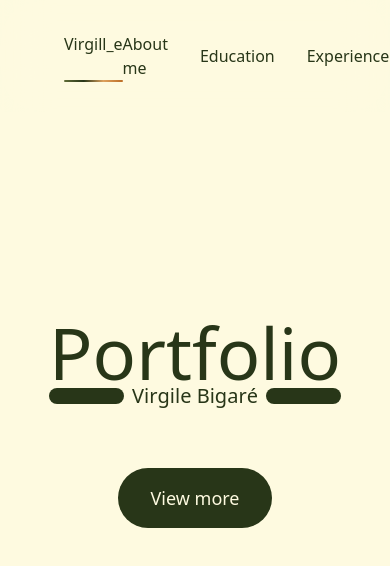
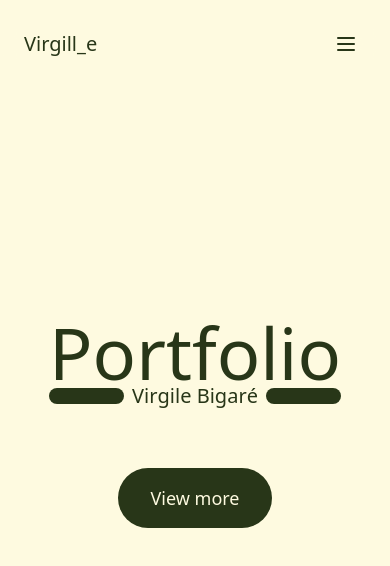
Before and after one commit to virgill-e/portfolio, a Nuxt app: page / in a window 390 px wide. Shown: the top 566 px of the page. Built offline with nearby package versions, Linux system fonts and the light colour scheme; a web font is replaced by a local one.

Commit message:
fix hauteur projectSection

```diff
--- a/components/layout/Navbar.vue
+++ b/components/layout/Navbar.vue
@@ -1,16 +1,21 @@
 <template>
-    <nav ref="navRef" class="fixed top-0 left-0 right-0 z-50 flex justify-between px-16 py-8 bg-custom-cream/60 backdrop-blur-xl text-custom-forest font-bagel md:text-xl transition-all duration-300">
+    <nav
+        ref="navRef"
+        class="fixed top-0 left-0 right-0 z-[9999] flex justify-between items-center px-6 md:px-16 transition-all duration-300 font-bagel md:text-xl text-custom-forest backdrop-blur-xl"
+        :class="isScrolled ? 'bg-custom-cream shadow-md py-4 md:py-6' : 'bg-custom-cream/80 md:bg-custom-cream/60 py-6 md:py-8'"
+        style="transform: translateZ(0); will-change: transform; -webkit-transform: translateZ(0);"
+    >
         <!-- Hero / Title Link -->
         <a
             @click.prevent="scrollTo('hero')"
             ref="heroLinkRef"
-            class="cursor-pointer relative z-10 hover:opacity-80 transition-opacity"
+            class="cursor-pointer relative z-50 hover:opacity-80 transition-opacity text-xl md:text-2xl"
         >
             Virgill_e
         </a>
 
-        <!-- Navigation Links -->
-        <ul class="flex gap-8 items-center relative z-10">
+        <!-- Desktop Navigation Links -->
+        <ul class="hidden md:flex gap-8 items-center relative z-10">
             <li v-for="item in navItems" :key="item.id">
                 <a
                     @click.prevent="scrollTo(item.id)"
@@ -22,12 +27,51 @@
             </li>
         </ul>
 
-        <!-- Moving Underline -->
+        <!-- Desktop Moving Underline (Hidden on Mobile) -->
         <div
             ref="underlineRef"
-            class="absolute bottom-[30px] h-[2px] pointer-events-none rounded-full"
+            class="hidden md:block absolute bottom-[30px] h-[2px] pointer-events-none rounded-full transition-all duration-300"
             style="background: linear-gradient(90deg, var(--color-custom-olive), var(--color-custom-forest), var(--color-custom-amber), var(--color-custom-bronze)); z-index: 1;"
+            :class="isScrolled ? 'bottom-[20px]' : 'bottom-[30px]'"
         ></div>
+
+        <!-- Mobile Menu Button -->
+        <button
+            @click="toggleMenu"
+            class="md:hidden relative z-50 p-2 hover:bg-custom-forest/10 rounded-full transition-colors"
+            aria-label="Toggle Menu"
+        >
+            <svg v-if="!isMenuOpen" xmlns="http://www.w3.org/2000/svg" width="24" height="24" viewBox="0 0 24 24" fill="none" stroke="currentColor" stroke-width="2" stroke-linecap="round" stroke-linejoin="round">
+                <line x1="4" x2="20" y1="12" y2="12"/>
+                <line x1="4" x2="20" y1="6" y2="6"/>
+                <line x1="4" x2="20" y1="18" y2="18"/>
+            </svg>
+            <svg v-else xmlns="http://www.w3.org/2000/svg" width="24" height="24" viewBox="0 0 24 24" fill="none" stroke="currentColor" stroke-width="2" stroke-linecap="round" stroke-linejoin="round">
+                <path d="M18 6 6 18"/>
+                <path d="m6 6 18 12"/>
+            </svg>
+        </button>
+
+        <!-- Mobile Menu Overlay -->
+        <div
+            class="fixed inset-0 h-[100dvh] bg-custom-cream/90 backdrop-blur-xl z-40 flex flex-col items-center justify-center gap-10 md:hidden transition-all duration-500 ease-in-out"
+            :class="isMenuOpen ? 'opacity-100 pointer-events-auto' : 'opacity-0 pointer-events-none'"
+        >
+            <a
+                v-for="item in navItems"
+                :key="item.id"
+                @click.prevent="scrollTo(item.id)"
+                class="text-4xl font-bagel text-custom-forest cursor-pointer hover:text-custom-bronze transition-colors relative group"
+                :class="{ 'text-custom-bronze': activeId === item.id }"
+            >
+                {{ item.label }}
+                <!-- Animated underline for mobile items -->
+                <span
+                    class="absolute -bottom-2 left-1/2 -translate-x-1/2 h-1 bg-custom-bronze rounded-full transition-all duration-300"
+                    :class="activeId === item.id ? 'w-full' : 'w-0 group-hover:w-full'"
+                ></span>
+            </a>
+        </div>
     </nav>
 </template>
 
@@ -39,6 +83,8 @@ const navRef = ref(null)
 const heroLinkRef = ref(null)
 const underlineRef = ref(null)
 const itemRefs = ref({})
+const isMenuOpen = ref(false)
+const isScrolled = ref(false)
 
 const activeId = ref('hero')
 
@@ -50,15 +96,43 @@ const navItems = [
     { label: 'Contact', id: 'contact' }
 ]
 
+const toggleMenu = () => {
+    isMenuOpen.value = !isMenuOpen.value
+    // Prevent body scroll when menu is open
+    if (isMenuOpen.value) {
+        document.body.style.overflow = 'hidden'
+        document.documentElement.style.overflow = 'hidden'
+    } else {
+        document.body.style.overflow = ''
+        document.documentElement.style.overflow = ''
+    }
+}
+
 const scrollTo = (id) => {
+    // Close menu if open (mobile)
+    if (isMenuOpen.value) {
+        toggleMenu()
+    }
+
     const element = document.getElementById(id)
     if (element) {
         element.scrollIntoView({ behavior: 'smooth' })
     }
 }
 
+const handleScroll = () => {
+    isScrolled.value = window.scrollY > 20
+    // Force update underline position as padding changes
+    requestAnimationFrame(updateUnderline)
+}
+
 const updateUnderline = () => {
+    // Only update if elements exist and we are on desktop (width check or check if parent is visible)
     if (!underlineRef.value || !navRef.value) return
+
+    // Check if underline is visible (it's hidden on mobile)
+    const style = window.getComputedStyle(underlineRef.value)
+    if (style.display === 'none') return
 
     let target = null
     if (activeId.value === 'hero') {
@@ -87,13 +161,14 @@ let observer = null
 
 onMounted(() => {
     // Initial update
-    // Wait for next tick/mounting to ensure rects are correct
     setTimeout(updateUnderline, 100)
 
-    // Setup IntersectionObserver to track active section
+    window.addEventListener('scroll', handleScroll)
+
+    // Setup IntersectionObserver
     const options = {
         root: null,
-        rootMargin: '-50% 0px -50% 0px', // Active when element is in middle of screen
+        rootMargin: '-50% 0px -50% 0px',
         threshold: 0
     }
 
@@ -105,20 +180,21 @@ onMounted(() => {
         })
     }, options)
 
-    // Observe all sections
     const ids = ['hero', ...navItems.map(item => item.id)]
     ids.forEach(id => {
         const el = document.getElementById(id)
         if (el) observer.observe(el)
     })
 
-    // Resize listener to update underline position
     window.addEventListener('resize', updateUnderline)
 })
 
 onUnmounted(() => {
     if (observer) observer.disconnect()
+    window.removeEventListener('scroll', handleScroll)
     window.removeEventListener('resize', updateUnderline)
+    document.body.style.overflow = '' // Ensure scroll is restored
+    document.documentElement.style.overflow = ''
 })
 
 watch(activeId, () => {
--- a/components/ui/ProjectsSection.vue
+++ b/components/ui/ProjectsSection.vue
@@ -13,7 +13,7 @@
             <div
                 v-for="(project, index) in projects"
                 :key="index"
-                class="min-h-screen w-full flex items-center justify-center sticky top-0 bg-custom-cream project-panel border-t-2 border-custom-bronze/10 md:border-t-0"
+                class="min-h-screen pb-32 md:pb-8 w-full flex items-center justify-center sticky -top-32 md:top-16 bg-custom-cream project-panel border-t-2 border-custom-bronze/10 md:border-t-0"
             >
                 <div class="container mx-auto px-6 md:px-12 max-w-7xl">
                     <div :class="['flex flex-col gap-16 items-center', index % 2 !== 0 ? 'md:flex-row-reverse' : 'md:flex-row']">
```
